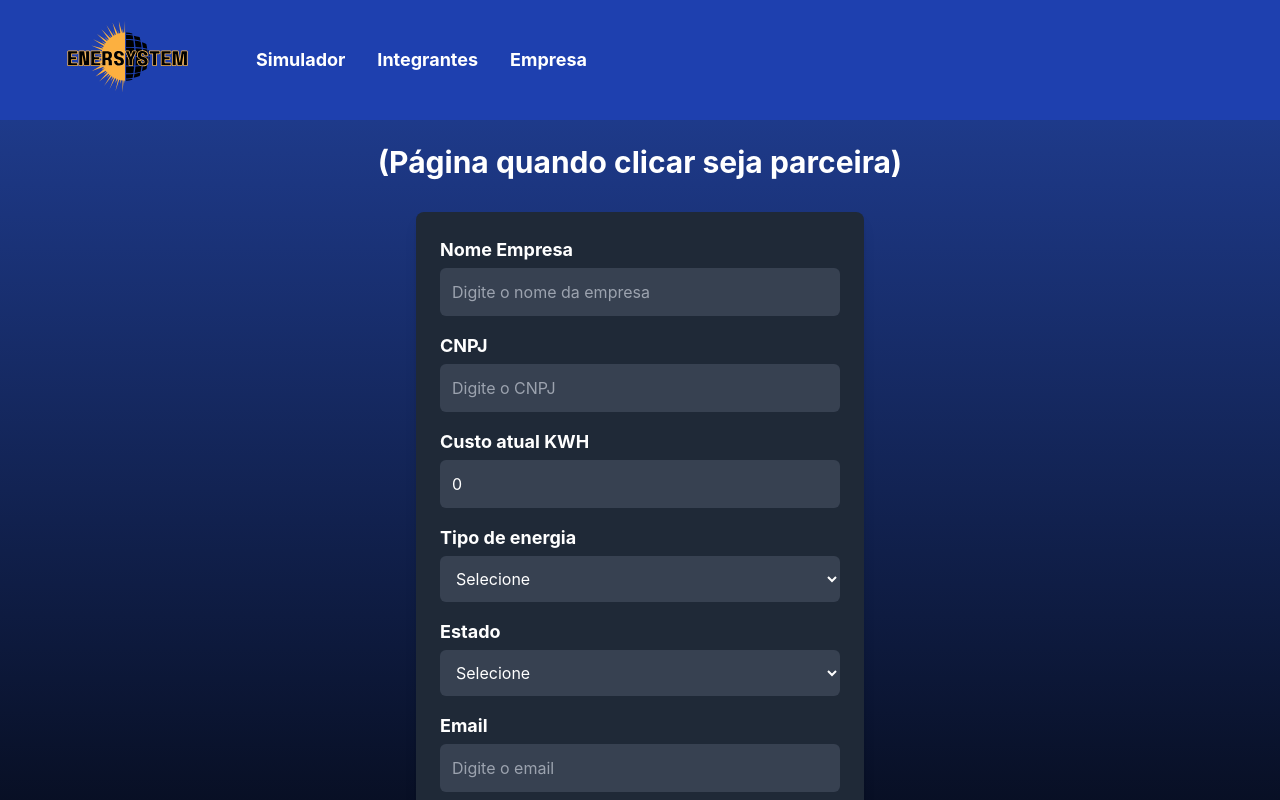
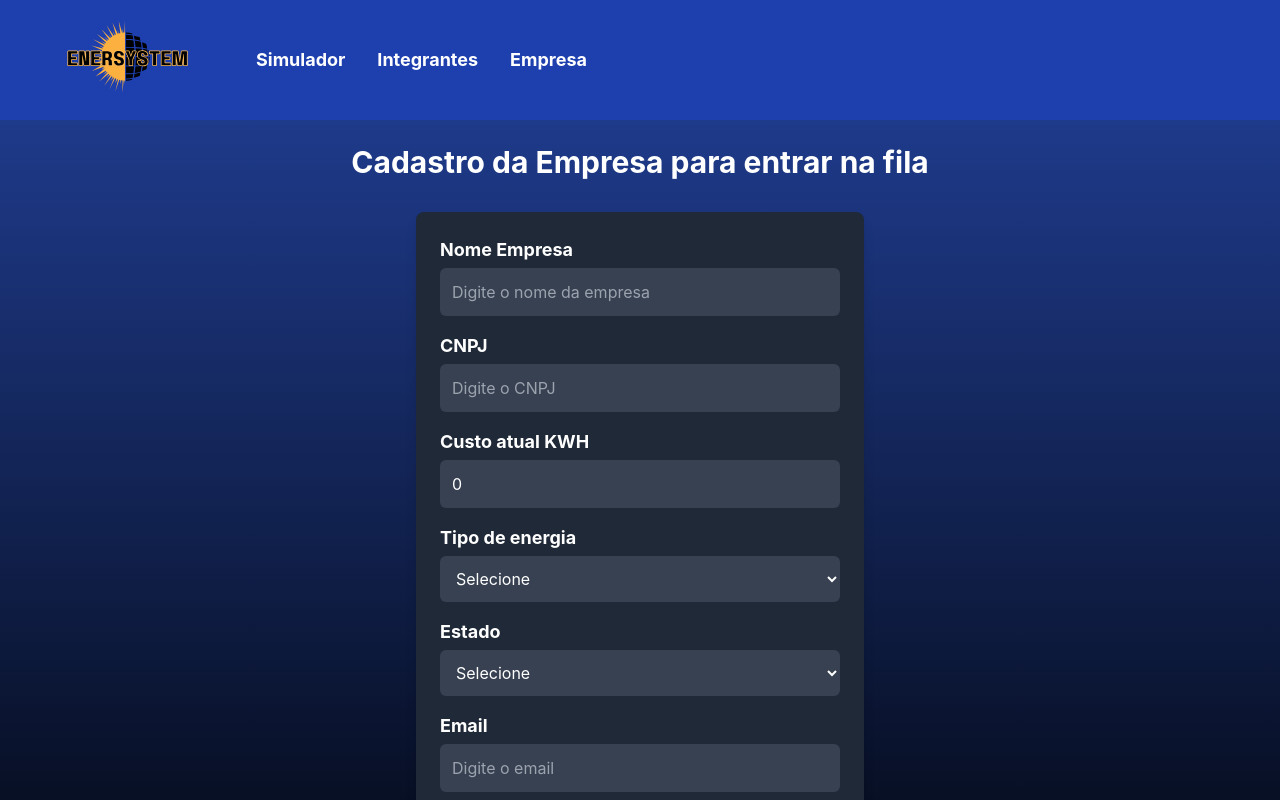
Before and after one commit to marcos3777/globalsolution, a Next.js app: page /cadastro in a window 1280 px wide. Shown: the top 800 px of the page. Built offline with nearby package versions, Linux system fonts and the light colour scheme.

Commit message:
Alterado texto do titulo

```diff
--- a/src/app/cadastro/page.tsx
+++ b/src/app/cadastro/page.tsx
@@ -93,7 +93,7 @@ export default function CadastroEmpresa() {
 
   return (
     <main className="bg-gradient-to-b from-blue-900 to-black min-h-screen p-6 text-white flex flex-col items-center">
-      <h1 className="text-3xl font-bold mb-8">(Página quando clicar seja parceira)</h1>
+      <h1 className="text-3xl font-bold mb-8">Cadastro da Empresa para entrar na fila</h1>
 
       <form
         className="bg-gray-800 p-6 rounded-lg shadow-lg max-w-md w-full space-y-4"
```
